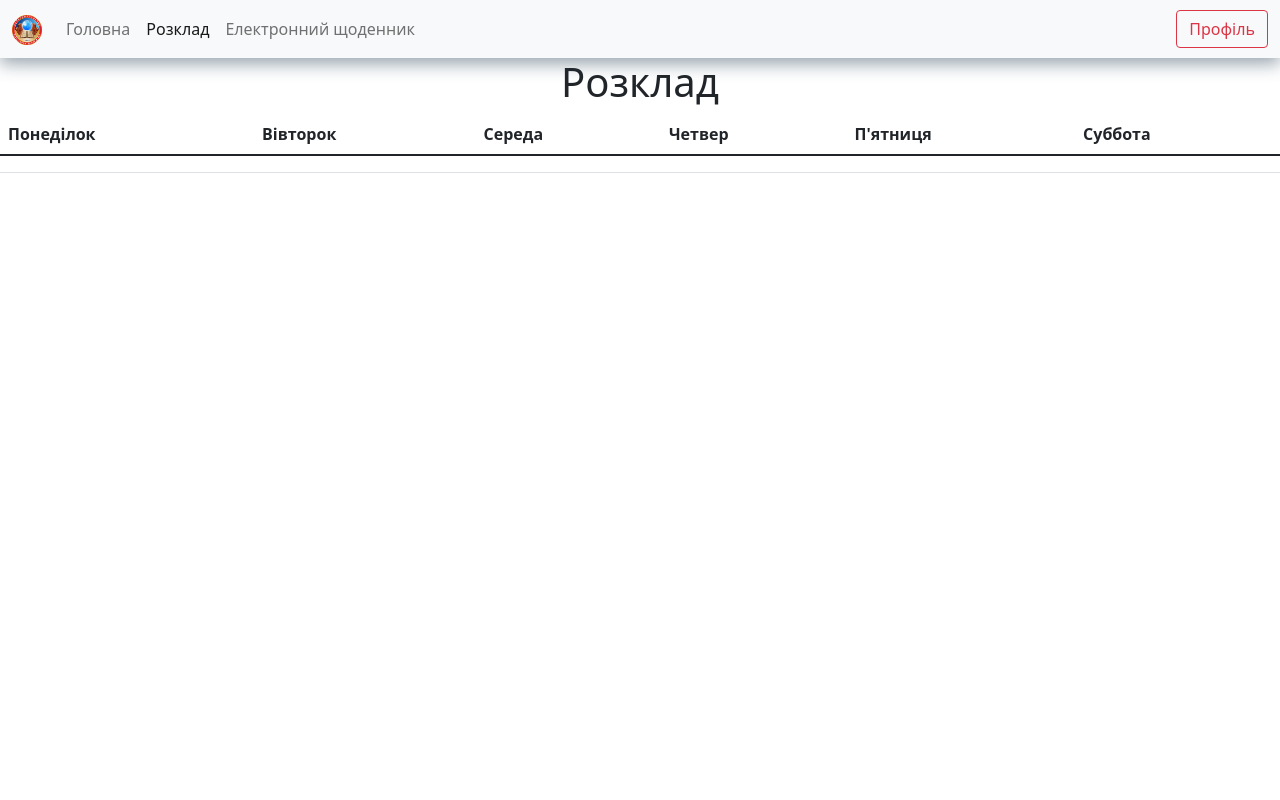
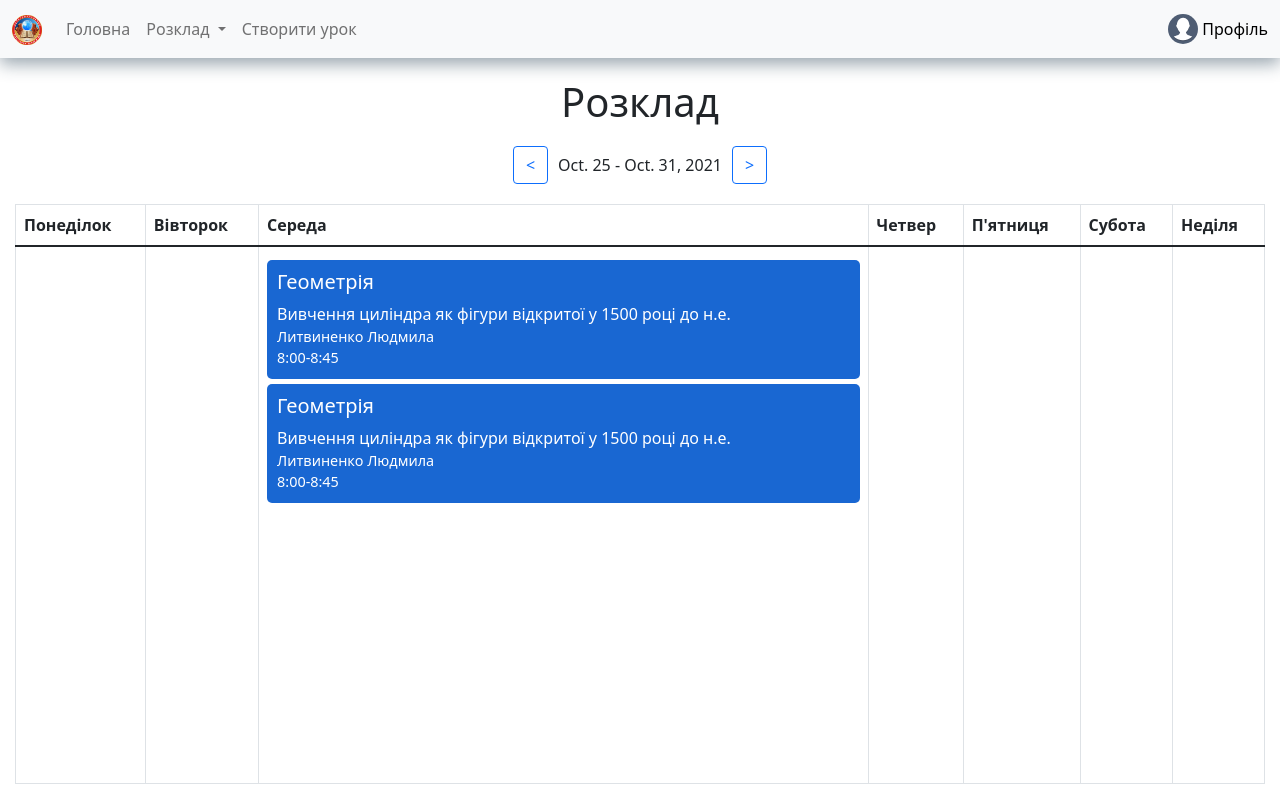
Before and after one commit to Gerfest/Lyceum, a Django app: a page that uses templates/base.html in a window 1280 px wide. Run offline with Django 3.2, Linux system fonts and the light colour scheme; a user stored in the database is signed in; tables that the repository leaves empty hold one stand-in row (values such as "Sample post"); lists and menus that the app fills with data are empty.

Commit message:
Added date change, lessons and more

```diff
--- a/Lyceum/settings.py
+++ b/Lyceum/settings.py
@@ -100,7 +100,7 @@ AUTH_PASSWORD_VALIDATORS = [
 # Internationalization
 # https://docs.djangoproject.com/en/3.2/topics/i18n/
 
-LANGUAGE_CODE = 'ru-ru'
+LANGUAGE_CODE = 'uk-uk'
 
 TIME_ZONE = 'UTC'
 
--- a/Lyceum/urls.py
+++ b/Lyceum/urls.py
@@ -26,5 +26,6 @@ urlpatterns = [
     path('signup/', SignupView.as_view(), name='signup'),
     path('profile/', ProfileView.as_view(), name='profile'),
     path('schedule/', ScheduleView.as_view(), name='schedule'),
+    path('create/', LessonCreateView.as_view(), name='create_lesson'),
 
 ]
--- a/Website/views.py
+++ b/Website/views.py
@@ -2,11 +2,11 @@ import secrets
 import string
 
 from django.contrib.auth import authenticate, login, logout
-from django.contrib.auth.models import User
 from django.shortcuts import render, redirect
+from django.utils import dateformat
 from django.views import View
 
-from Website.forms import SignUpForm, LoginForm, CreateInvitationForm
+from Website.forms import *
 from Website.models import Invitation, Student, Teacher
 
 
@@ -22,6 +22,7 @@ class BaseView(View):
         super().__init__()
         self.template_name = 'index.html'
         self.context = dict()
+        self.messages = []
         self.login_required = False
 
     def get(self, request):
@@ -44,6 +45,7 @@ class BaseView(View):
         self.context.update({
             'menu': self.get_base_menu(request),
             'user': request.user,
+            'messages': self.messages,
         })
 
     def base_render(self, request):
@@ -58,12 +60,31 @@ class BaseView(View):
         """Function to obtain the basic parameters of the context."""
         menu = [
             {"label": "Головна", "url": "/"},
-            {"label": "Розклад", "url": "/schedule/"},
-            {"label": "Електронний щоденник", "url": "/diary/"},
         ]
+
+        if Teacher.objects.filter(user=request.user).exists():
+            dropdown = []
+            for s_class in Class.objects.all():
+                dropdown.append(
+                    {"label": s_class, "url": f"/schedule?class={s_class}"}
+                )
+            menu.append(
+                {
+                    "label": "Розклад", "dropdown": dropdown
+                }
+            )
+            menu.append({"label": "Створити урок", "url": "/create/"})
+        else:
+            menu.append({"label": "Розклад", "url": "/schedule/"})
+
         for it in range(len(menu)):
-            if menu[it]["url"] == request.path:
-                menu[it]["active"] = 'active'
+            if not "dropdown" in menu[it]:
+                if menu[it]["url"] == request.path:
+                    menu[it]["active"] = 'active'
+            else:
+                for dropdown_it in range(len(menu[it]["dropdown"])):
+                    if menu[it]["dropdown"][dropdown_it]["url"] == request.path:
+                        menu[it]["active"] = 'active'
         return menu
 
 
@@ -99,8 +120,8 @@ class LoginView(BaseView):
             return redirect('home')
         self.context.update({
             'login_form': LoginForm(request.POST),
-            'messages': ['Неверный логин или пароль'],
         })
+        self.messages.append('Неверный логин или пароль')
         return self.base_render(request)
 
     def get(self, request):
@@ -146,15 +167,15 @@ class SignupView(BaseView):
                     invitation.save()
                     return redirect('home')
                 else:
-                    message = [
-                        'Введено невірний код, або цей код вже використано']
+                    self.messages.append(
+                        'Введено невірний код, або цей код вже використано')
             else:
-                message = ['Пользователь с таким же email уже существует']
+                self.messages.append(
+                    'Пользователь с таким же email уже существует')
         else:
-            message = ['Ошибка в заполнении формы']
+            self.messages.append('Ошибка в заполнении формы')
         self.context.update({
             'registration_form': form,
-            'messages': message,
         })
         return self.base_render(request)
 
@@ -239,16 +260,15 @@ class ProfileView(BaseView):
                                               type=form.data["type"],
                                               code=code)
             else:
-                self.context.update({"codes_form": form,
-                                     'messages': [
-                                         "Форма заповнена неправильно"],
-                                     })
+                self.context.update({"codes_form": form})
+                self.messages.append("Форма заповнена неправильно")
         else:
             form = CreateInvitationForm()
             self.context.update({"codes_form": form
                                  })
 
-    def process_code_deletion(self, request):
+    @staticmethod
+    def process_code_deletion(request):
         if request.POST.get("del_code", None):
             Invitation.objects.filter(invitor=request.user,
                                       code=request.POST["del_code"]).delete()
@@ -259,8 +279,88 @@ class ScheduleView(BaseView):
 
     def __init__(self):
         super().__init__()
+        self.date = None
+        self.login_required = True
         self.template_name = 'schedule.html'
 
     def get(self, request):
         super().get(request)
+        self.get_date(request)
+        self.get_date_buttons_urls(request)
+        s_class = self.get_class(request)
+        lessons = Lesson.objects.filter(s_class=s_class)
+        weekday = self.date.weekday()
+        table = [lessons.filter()]
         return self.base_render(request)
+
+    def get_class(self, request):
+        if Student.objects.filter(user=request.user).exists():
+            s_class = Student.objects.get(user=request.user).s_class
+        else:
+            s_class_str = request.GET.get('class', None)
+            if s_class_str is None:
+                s_class = Class.objects.all()[0]
+            else:
+                digit = s_class_str.split('-')[0]
+                letter = s_class_str.split('-')[1]
+                if Class.objects.filter(digit=digit, letter=letter).exists():
+                    s_class = Class.objects.get(digit=digit, letter=letter)
+                else:
+                    s_class = Class.objects.all()[0]
+        self.context.update({"class": s_class})
+        return s_class
+
+    def get_date_buttons_urls(self, request):
+        date = self.date
+        weekday = date.weekday()
+        date += timezone.timedelta(days=-weekday)
+        next_week_day = dateformat.format(
+            date + timezone.timedelta(days=7),
+            'Y-m-d'
+        )
+        last_week_day = dateformat.format(
+            date + timezone.timedelta(days=-7),
+            'Y-m-d'
+        )
+        date = dateformat.format(date, 'M. d') + ' - ' + dateformat.format(
+            date + timezone.timedelta(days=6), 'M. d, Y')
+        self.context.update({"date": date})
+        self.context.update({"last_week_day": last_week_day})
+        self.context.update({"next_week_day": next_week_day})
+
+    def get_date(self, request):
+        date_str = request.GET.get('date', None)
+        if date_str is None:
+            date = timezone.now()
+        else:
+            date = datetime.datetime.strptime(date_str, '%Y-%m-%d')
+        self.date = date
+
+
+class LessonCreateView(BaseView):
+    """A view for page where a teacher can create a lesson."""
+
+    def __init__(self):
+        super().__init__()
+        self.login_required = True
+        self.template_name = 'create_lesson.html'
+
+    def get(self, request):
+        super().get(request)
+        form = CreateLessonForm(request.user)
+        self.context.update({"form": form})
+        return self.base_render(request)
+
+    def post(self, request):
+        super().post(request)
+        form = CreateLessonForm(request.user, request.POST)
+        if form.is_valid():
+            lesson = form.save(commit=False)
+            lesson.teacher = Teacher.objects.get(user=request.user)
+            lesson.save()
+            self.messages.append(
+                f"Урок {lesson.subject} на {lesson.time_start.strftime('%H:%M:%S')} успішно створений")
+            self.context.update({"form": form})
+        else:
+            self.messages.append("Форма заповнена неправильно")
+        return self.base_render(request)
--- a/static/css/schedule.css
+++ b/static/css/schedule.css
@@ -1,3 +1,91 @@
+html, body {
+    height: 100%;
+}
+
+main {
+    display: flex;
+    flex-flow: column;
+}
+
 h1 {
     text-align: center;
+    margin: 20px;
+    flex: 0 1 auto;
 }
+
+.cell-wrap {
+    overflow: auto;
+}
+
+
+@media (min-width: 1600px) {
+    .main-sec {
+        margin: 0 20vw!important;
+    }
+}
+
+@media (min-width: 1280px) and (max-width: 1600px) {
+    .main-sec {
+        margin: 0 100px!important;
+    }
+}
+
+@media (min-width: 768px) and (max-width: 1280px){
+    .main-sec {
+        margin: 0 15px!important;
+    }
+}
+
+.main-sec {
+    display: flex;
+    flex-wrap: wrap;
+    justify-content: center;
+    flex-direction: column;
+    align-items: center;
+    margin: 0 5px;
+    flex: 1 1 auto;
+    overflow-x: auto;
+}
+
+.week_selection {
+    margin: 0 20px 20px;
+    flex: 0 1 auto;
+    display: flex;
+    justify-content: center;
+    align-items: center;
+}
+
+.week_selection > span {
+    vertical-align: middle;
+    margin: 0 10px;
+}
+
+table {
+    flex: 1 1 auto;
+}
+
+.lesson_card {
+    width: 100%;
+    margin: 5px 0;
+    padding: 10px;
+    background-color: #1967d2;
+    border-radius: 5px;
+    color: #fff !important;
+    display: flex;
+    flex-wrap: wrap;
+    flex-direction: column;
+    transition: 0.1s;
+}
+
+.lesson_card:hover {
+    background-color: #1e63c2;
+}
+
+.lesson_card > h5 {
+    font-weight: 500;
+}
+
+.info {
+    font-size: .9rem;
+    font-weight: lighter;
+}
--- a/static/css/style.css
+++ b/static/css/style.css
@@ -1,5 +1,38 @@
+/*noinspection CssUnknownTarget*/
 @import url('https://fonts.googleapis.com/css2?family=Noto+Serif+Display:wght@500&display=swap');
+/*noinspection CssUnknownTarget*/
 @import url('https://fonts.googleapis.com/css2?family=Open+Sans:wght@500&display=swap');
+
 .navbar {
-    box-shadow: 0px 6px 16px 0px rgba(34, 60, 80, 0.46);
+    box-shadow: 0 6px 16px 0 rgba(34, 60, 80, 0.46);
 }
+
+a {
+    text-decoration: none;
+}
+
+.profile_link > span {
+    color: #000;
+    vertical-align: middle;
+}
+
+html, body {
+    height: 100%;
+}
+
+body {
+    display: flex;
+    flex-flow: column;
+}
+
+header {
+    flex: 0 1 auto;
+}
+
+main {
+    flex: 1 1 auto;
+}
+
+footer {
+    flex: 0 1 auto;
+}
--- a/templates/base.html
+++ b/templates/base.html
@@ -3,10 +3,7 @@
 <html lang="ru">
 <head>
     <meta charset="UTF-8">
-    <meta
-            name="viewport"
-            content="width=device-width, initial-scale=1, shrink-to-fit=no"
-    />
+    <meta name="viewport" content="width=device-width, initial-scale=1.0">
     <title>
         {% block title %}
             Сєвєродонецький Багатопрофільний Ліцей
--- a/templates/header.html
+++ b/templates/header.html
@@ -13,18 +13,51 @@
         <div class="collapse navbar-collapse" id="navbarSupportedContent">
             <ul class="navbar-nav me-auto mb-2 mb-lg-0">
                 {% for item in menu %}
-                    <li class="nav-item">
-                        <a class="nav-link {{ item.active }}"
-                           aria-current="page"
-                           href="{{ item.url }}">{{ item.label }}</a>
-                    </li>
+                    {% if not item.dropdown %}
+                        <li class="nav-item">
+                            <a class="nav-link {{ item.active }}"
+                               aria-current="page"
+                               href="{{ item.url }}">{{ item.label }}</a>
+                        </li>
+                    {% else %}
+                        <li class="nav-item dropdown">
+                            <a class="nav-link dropdown-toggle"
+                               id="navbarDropdown" role="button"
+                               data-bs-toggle="dropdown" aria-expanded="false">
+                                {{ item.label }}
+                            </a>
+                            <ul class="dropdown-menu"
+                                aria-labelledby="navbarDropdown">
+                                {% for drp_item in item.dropdown %}
+                                    <li>
+                                        <a class="dropdown-item"
+                                           href="{{ drp_item.url }}">
+                                            {{ drp_item.label }}
+                                        </a>
+                                    </li>
+                                {% endfor %}
+                            </ul>
+                        </li>
+                    {% endif %}
                 {% endfor %}
             </ul>
             <form class="d-flex">
                 {% if user.is_authenticated %}
-                    <a href="/profile/" class="btn btn-outline-danger">Профіль</a>
+                    <a href="/profile/" class="profile_link">
+                        <img
+                                alt="profile"
+                                src="{% static 'img/profile_pic.svg' %}"
+                                width="30" height="30"/>
+                        <span>Профіль</span>
+                    </a>
                 {% else %}
-                    <a href="/login/" class="btn btn-outline-danger">Увійти</a>
+                    <a href="/login/" class="profile_link">
+                        <img
+                                alt="profile"
+                                src="{% static 'img/profile_pic.svg' %}"
+                                width="30" height="30"/>
+                        <span>Увійти</span>
+                    </a>
                 {% endif %}
             </form>
         </div>
--- a/templates/profile.html
+++ b/templates/profile.html
@@ -1,5 +1,7 @@
 {% extends "base.html" %}
 {% load static %}
+
+{% block title %}Профіль{% endblock %}
 
 {% block css %}
     <link rel="stylesheet" href="{% static 'css/profile.css' %}">
--- a/templates/schedule.html
+++ b/templates/schedule.html
@@ -1,5 +1,7 @@
 {% extends "base.html" %}
 {% load static %}
+
+{% block title %}Розклад{% endblock %}
 
 {% block css %}
     <link rel="stylesheet" href="{% static 'css/schedule.css' %}">
@@ -7,8 +9,20 @@
 
 {% block content %}
     <h1>Розклад</h1>
-    <section>
-        <table class="table">
+    <div class="week_selection">
+        <a href="?class={{ class }}&date={{ last_week_day }}"
+           class="btn btn-outline-primary">
+            <
+        </a>
+        <span>{{ date }}</span>
+        <a
+                href="?class={{ class }}&date={{ next_week_day }}"
+                class="btn btn-outline-primary">
+            >
+        </a>
+    </div>
+    <section class="main-sec">
+        <table class="table table-bordered">
             <thead>
             <tr>
                 <th scope="col">Понеділок</th>
@@ -16,17 +30,49 @@
                 <th scope="col">Середа</th>
                 <th scope="col">Четвер</th>
                 <th scope="col">П'ятниця</th>
-                <th scope="col">Суббота</th>
+                <th scope="col">Субота</th>
+                <th scope="col">Неділя</th>
             </tr>
             </thead>
             <tbody>
             <tr>
-                <td></td>
-                <td></td>
-                <td></td>
-                <td></td>
-                <td></td>
-                <td></td>
+                {# Понедельник #}
+                <td>
+
+                </td>
+                {# Вторник #}
+                <td>
+
+                </td>
+                {# Среда #}
+                <td>
+                    <div class="cell-wrap">
+                        {% for i in "x"|rjust:"2" %}
+                            <a href="#" class="lesson_card">
+                                <h5>Геометрія</h5>
+                                <span>Вивчення циліндра як фігури відкритої у 1500 році до н.е.</span>
+                                <span class="info">Литвиненко Людмила</span>
+                                <span class="info">8:00-8:45</span>
+                            </a>
+                        {% endfor %}
+                    </div>
+                </td>
+                {# Четверг #}
+                <td>
+
+                </td>
+                {# Пятница #}
+                <td>
+
+                </td>
+                {# Суббота #}
+                <td>
+
+                </td>
+                {# Воскресенье #}
+                <td>
+
+                </td>
             </tr>
             </tbody>
         </table>
```
Also changed, not shown: Website/forms.py (+23 -2 lines), Website/models.py (+29 -0 lines), static/css/create_lesson.css (added, +42 -0 lines), templates/create_lesson.html (added, +36 -0 lines), Website/migrations/0008_lesson.py (added), Website/migrations/0009_auto_20211030_0030.py (added), Website/migrations/0010_auto_20211030_0052.py (added), Website/migrations/0011_auto_20211030_0206.py (added), Website/migrations/0012_auto_20211030_0207.py (added), Website/migrations/0013_alter_lesson_time_end.py (added), static/img/profile_pic.svg (added).
